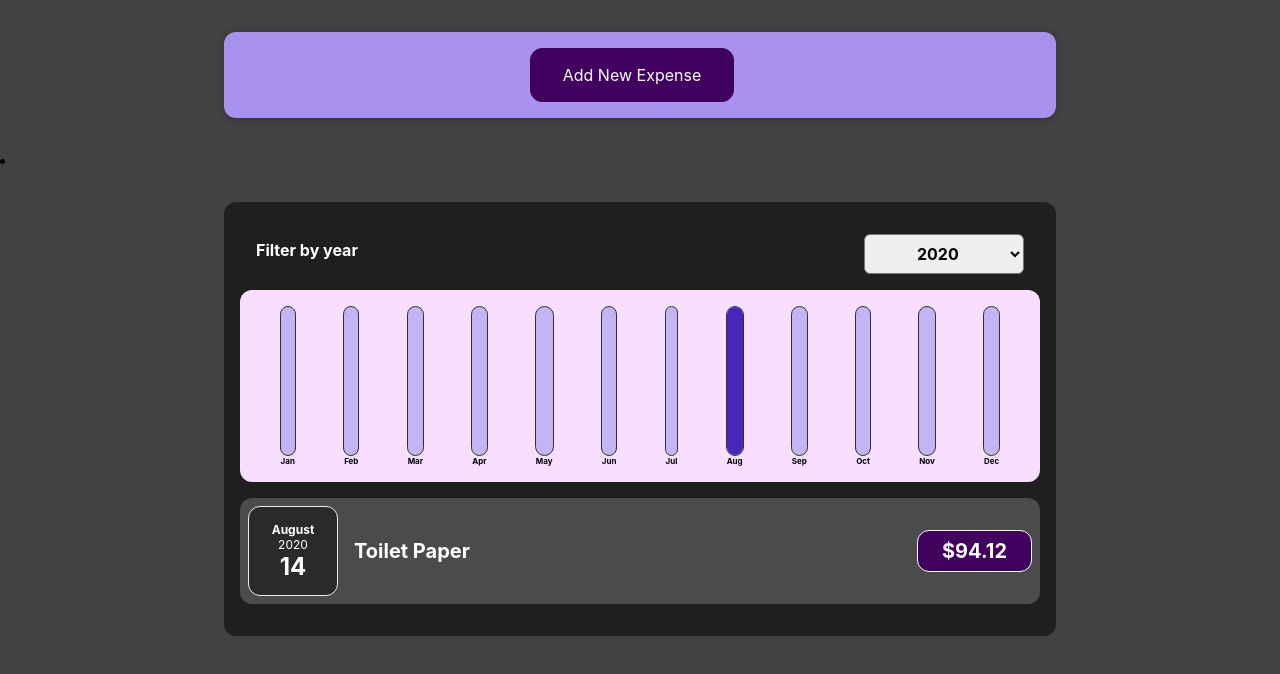
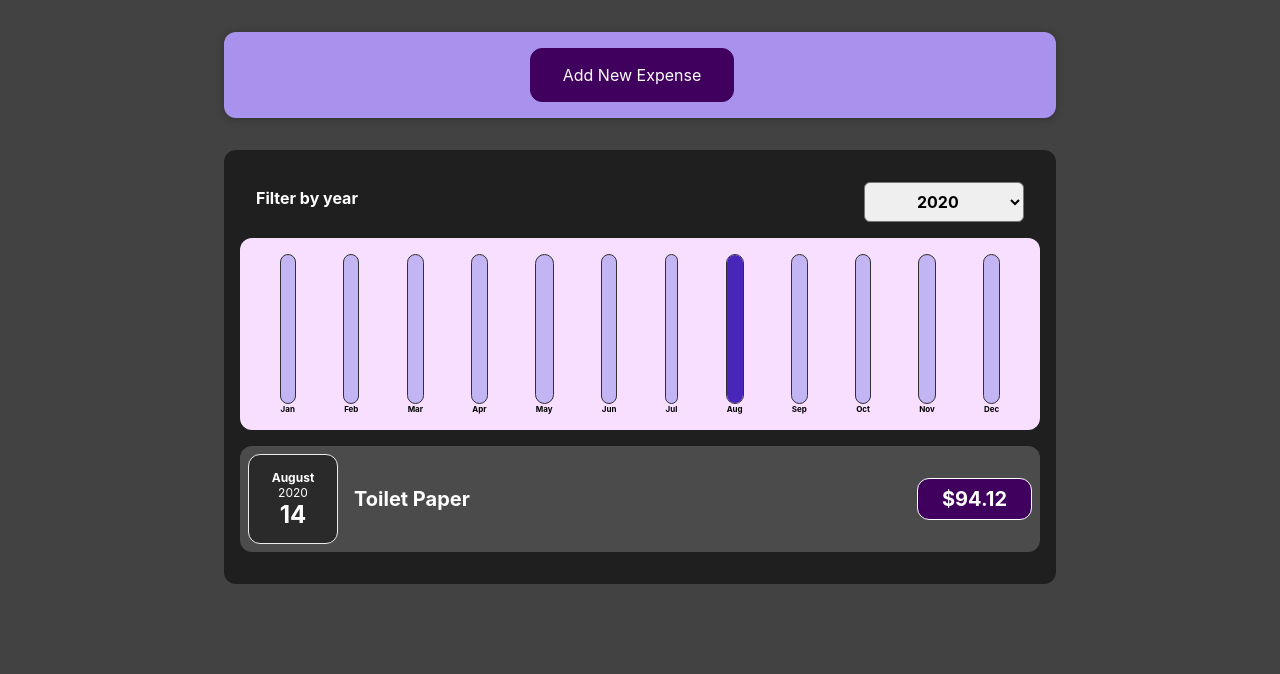
Before and after one commit to eniskastrati/expense-tracker-react, a React (Create React App) app: page / in a window 1280 px wide. Shown: the top 674 px of the page. Built offline with nearby package versions, Linux system fonts and the light colour scheme.

Commit message:
ETR-5 #comment removing the wrapping list item from component

```diff
--- a/src/components/Expenses/Expenses.jsx
+++ b/src/components/Expenses/Expenses.jsx
@@ -18,7 +18,7 @@ function NewExpensesComponent({ ...props }) {
   });
 
   return (
-    <li>
+    <>
       <Card className="expenses">
         <ExpensesFilter
           selected={filterdYear}
@@ -27,7 +27,7 @@ function NewExpensesComponent({ ...props }) {
         <ExpensesChart expense={filteredExpenses} />
         <ExpensesList data={filteredExpenses} />
       </Card>
-    </li>
+    </>
   );
 }
 
```
